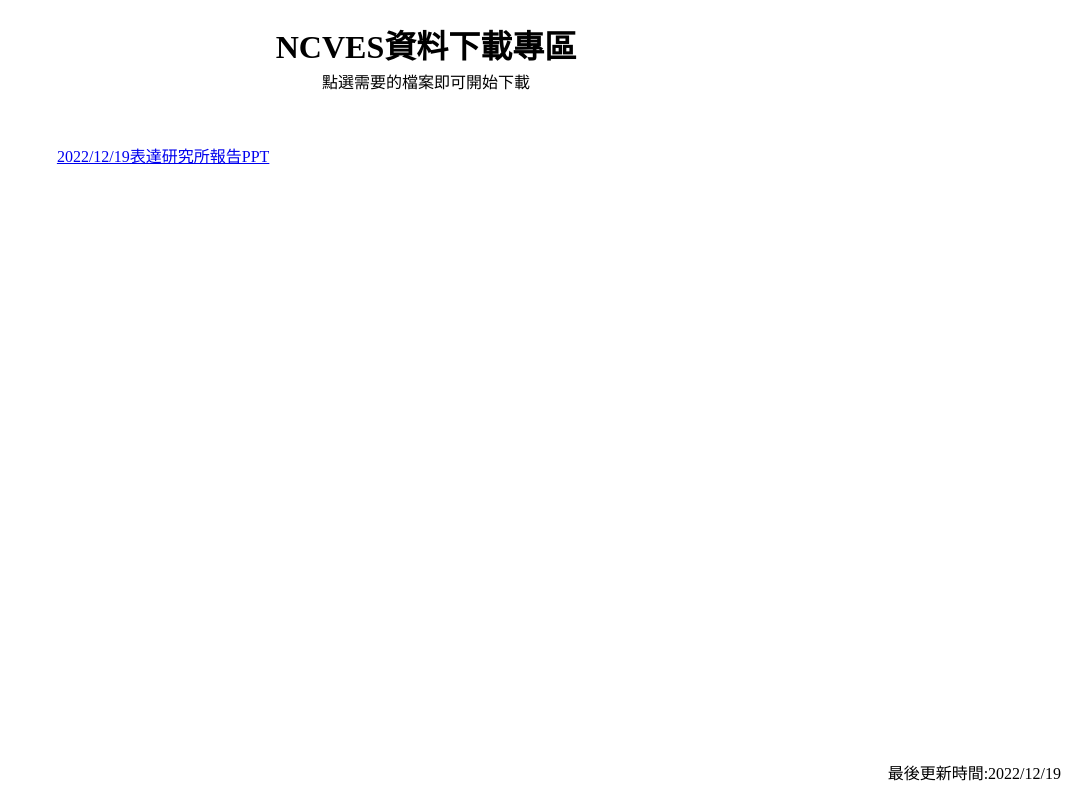
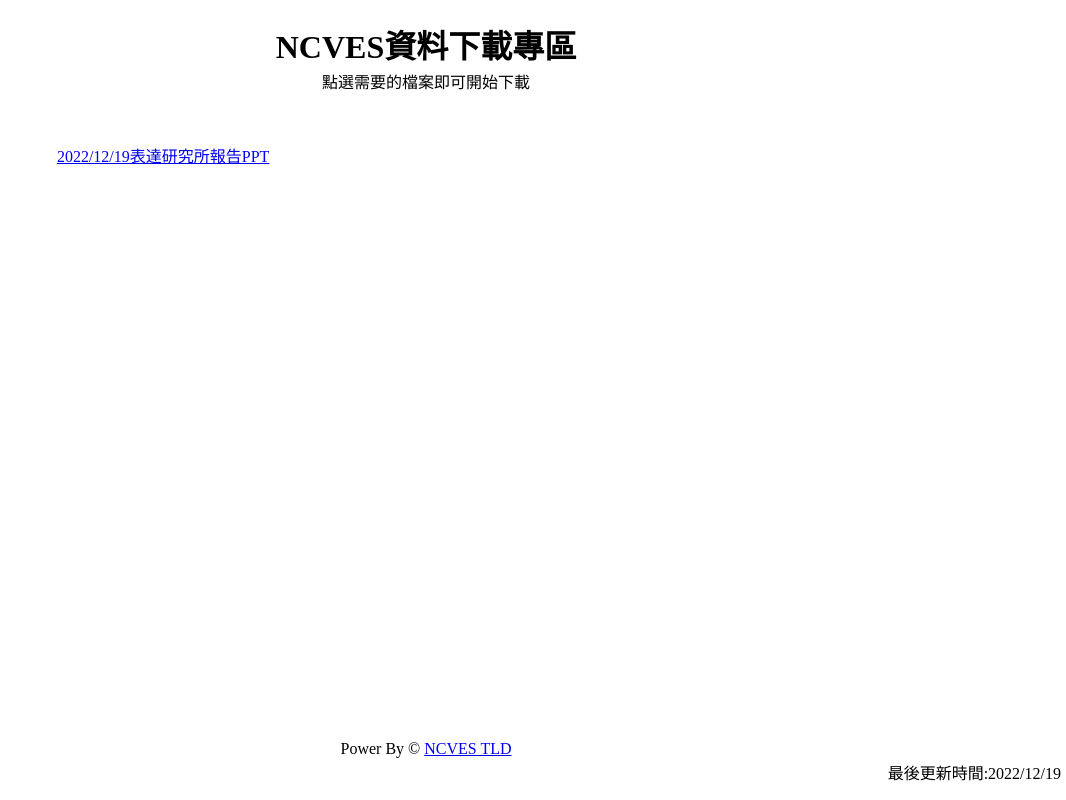
Before and after one commit to Charlie28661/download.myWeb, a plain HTML site: page index.html in a window 1280 px wide. Shown: the whole page, without its empty margins (214-1280 px from the left). Drawn offline with Linux system fonts and the light colour scheme.

Commit message:
Update index.html

```diff
--- a/index.html
+++ b/index.html
@@ -26,7 +26,16 @@
         justify-content: space-around;
     }
 
-    footer{
+    .footer1{
+        position: absolute;
+        bottom: 0;
+        left: 0;
+        right: 0;
+        text-align: center;
+        margin-bottom: 2%;
+    }
+
+    .footer2{
         position: absolute;
         bottom: 0;
         right: 0;
@@ -57,7 +66,10 @@
         <a href="files/20221219.pdf" download="20221219">2022/12/19表達研究所報告PPT</a>
         <a href="error.html"></a>
     </div>
-    <footer>
+    <footer class="footer1">
+        <p>Power By &copy; <a href="https://ncves.com">NCVES TLD</a></p>
+    </footer>
+    <footer class="footer2">
         <p>最後更新時間:2022/12/19</p>
     </footer>
 </header>
```
